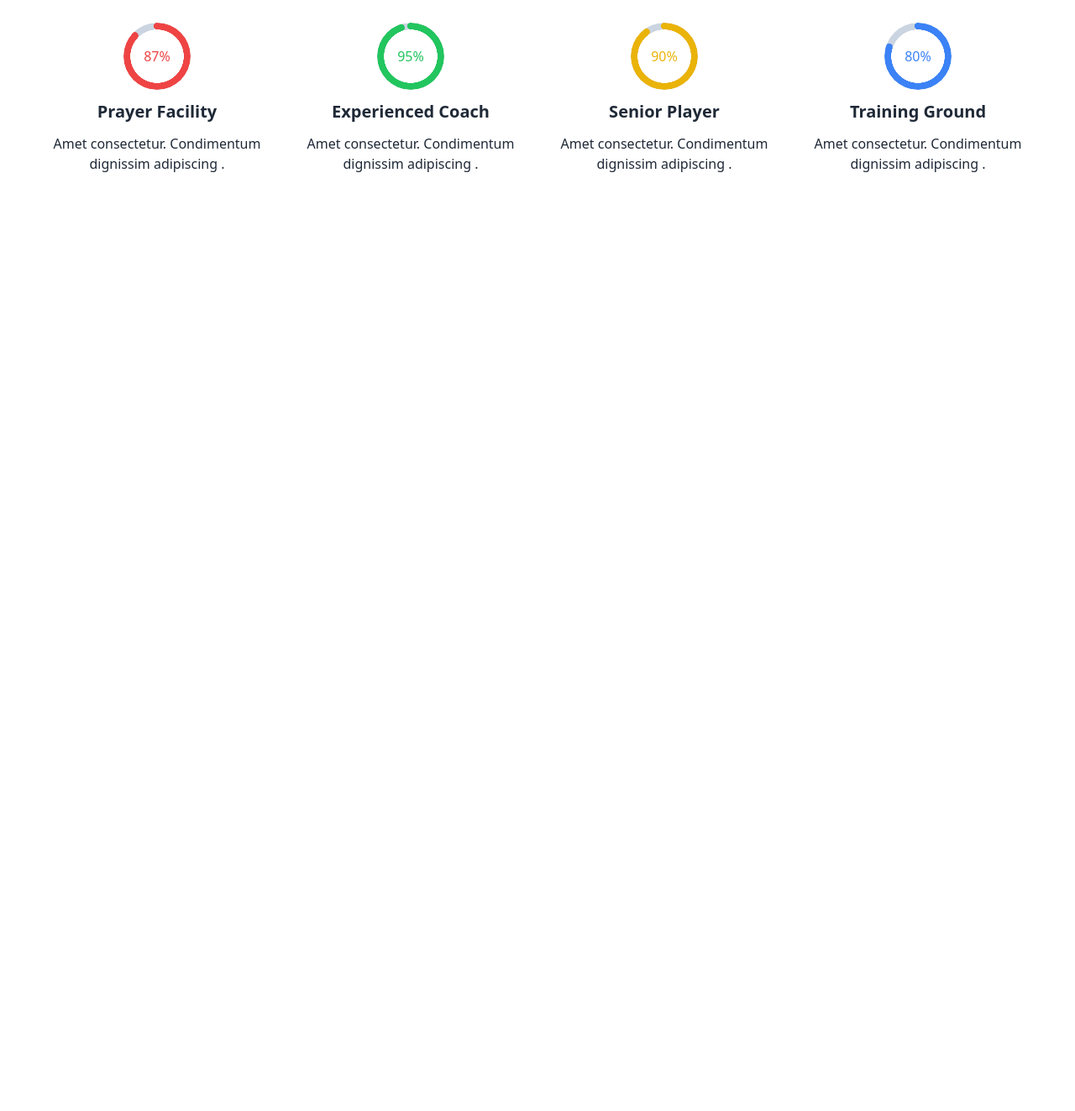
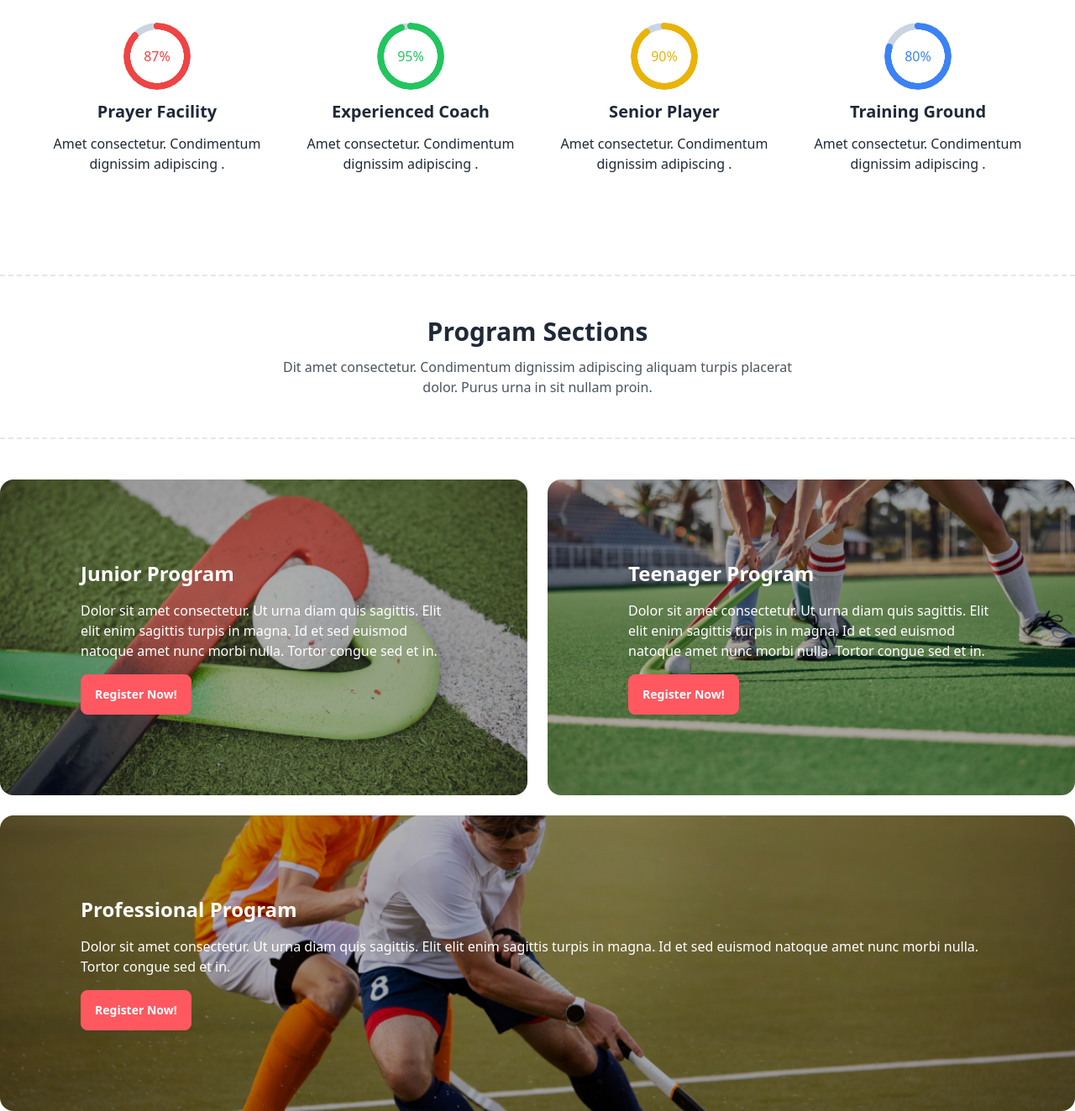
Before and after one commit to ShakirMahmud/B9A3-Hockeys-Practice, a plain HTML site: page index.html in a window 1280 px wide. Shown: the part 1069-2392 px from the top of the page at 84% size. Before the commit the page ends 1348 px from the top, so only its background shows below. Drawn offline with nearby package versions, Linux system fonts and the light colour scheme.

Commit message:
program section done

```diff
--- a/index.html
+++ b/index.html
@@ -7,6 +7,7 @@
     <link href="https://cdn.jsdelivr.net/npm/daisyui@4.12.10/dist/full.min.css" rel="stylesheet" type="text/css" />
     <script src="https://cdn.tailwindcss.com"></script>
     <script src="https://kit.fontawesome.com/93d816695b.js" crossorigin="anonymous"></script>
+    <link rel="stylesheet" href="styles/style.css">
     <title>Hockey</title>
 </head>
 
@@ -55,58 +56,53 @@
 
             <div class="carousel w-full lg:h-[650px] rounded-lg">
                 <div id="slide1" class="carousel-item relative w-full">
-                  <img
-                    src="/Images/1.png"
-                    class="w-full" />
-                  <div class="absolute bottom-6 left-1/3 lg:left-6  flex space-x-3 justify-between">
+                    <img src="Images/1.png" class="w-full" />
+                    <div class="absolute bottom-6 left-1/3 md:left-[43%] lg:left-6  flex space-x-3 justify-between">
                         <a href="#slide4" class="btn btn-circle bg-sky-900 text-white">❮</a>
                         <a href="#slide2" class="btn btn-circle bg-sky-900 text-white">❯</a>
                     </div>
                 </div>
                 <div id="slide2" class="carousel-item relative w-full">
-                  <img
-                  src="/Images/2.png"
-                    class="w-full" />
-                    <div class="absolute bottom-6 left-1/3 lg:left-6  flex space-x-3 justify-between">
+                    <img src="Images/2.png" class="w-full" />
+                    <div class="absolute bottom-6 left-1/3 md:left-[43%] lg:left-6  flex space-x-3 justify-between">
                         <a href="#slide4" class="btn btn-circle bg-sky-900 text-white">❮</a>
                         <a href="#slide2" class="btn btn-circle bg-sky-900 text-white">❯</a>
                     </div>
                 </div>
                 <div id="slide3" class="carousel-item relative w-full">
-                  <img
-                  src="/Images/3.png"
-                    class="w-full" />
-                    <div class="absolute bottom-6 left-1/3 lg:left-6  flex space-x-3 justify-between">
+                    <img src="Images/3.png" class="w-full" />
+                    <div class="absolute bottom-6 left-1/3 md:left-[43%] lg:left-6  flex space-x-3 justify-between">
                         <a href="#slide4" class="btn btn-circle bg-sky-900 text-white">❮</a>
                         <a href="#slide2" class="btn btn-circle bg-sky-900 text-white">❯</a>
                     </div>
                 </div>
                 <div id="slide4" class="carousel-item relative w-full">
-                  <img
-                  src="/Images/4.png"
-                    class="w-full" />
-                    <div class="absolute bottom-6 left-1/3 lg:left-6  flex space-x-3 justify-between">
+                    <img src="Images/4.png" class="w-full" />
+                    <div class="absolute bottom-6 left-1/3 md:left-[43%] lg:left-6  flex space-x-3 justify-between">
                         <a href="#slide4" class="btn btn-circle bg-sky-900 text-white">❮</a>
                         <a href="#slide2" class="btn btn-circle bg-sky-900 text-white">❯</a>
                     </div>
                 </div>
             </div>
-              <div class="lg:absolute  bottom-12 right-12 lg:w-1/3 bg-slate-900 py-12 px-6 text-white space-y-4 rounded-md ">
+            <div
+                class="lg:absolute  bottom-12 right-12 lg:w-1/3 bg-slate-900 py-12 px-6 text-white space-y-4 rounded-md ">
                 <h6 class="text-2xl font-semibold ">Meet all the heroes from the field</h6>
                 <p>
-                    Dit amet consectetur. Condimentum dignissim adipiscing aliquam turpis placerat dolor. Purus urna in sit nullam proin.
+                    Dit amet consectetur. Condimentum dignissim adipiscing aliquam turpis placerat dolor. Purus urna in
+                    sit nullam proin.
                 </p>
             </div>
         </div>
     </header>
-    <main class="container mx-auto">
+    <main class="container px-6 lg:px-0 mx-auto">
         <!-- Stat Section  -->
         <section class="mt-24">
             <!-- title  -->
             <div class="border-y-2 border-dashed py-12 text-center flex flex-col items-center justify-center px-6">
                 <h3 class="text-3xl font-bold mb-3">Professional Hockeys Club</h3>
                 <p class="opacity-80 md:w-1/2 ">
-                    Dit amet consectetur. Condimentum dignissim adipiscing aliquam turpis placerat dolor. Purus urna in sit nullam proin.
+                    Dit amet consectetur. Condimentum dignissim adipiscing aliquam turpis placerat dolor. Purus urna in
+                    sit nullam proin.
                 </p>
             </div>
             <!-- stat  -->
@@ -114,7 +110,8 @@
                 <div class="flex flex-col items-center justify-center py-6 space-y-3">
                     <div class="relative">
                         <div class="z-10 radial-progress text-red-500" style="--value:87;" role="progressbar">87%</div>
-                        <div class="absolute left-0 top-0 text-slate-300  radial-progress text-primary" style="--value:100;" role="progressbar"></div>
+                        <div class="absolute left-0 top-0 text-slate-300  radial-progress text-primary"
+                            style="--value:100;" role="progressbar"></div>
                     </div>
                     <h6 class="text-xl font-semibold">Prayer Facility</h6>
                     <p class="text-center">
@@ -123,8 +120,10 @@
                 </div>
                 <div class="flex flex-col items-center justify-center py-6 space-y-3">
                     <div class="relative">
-                        <div class="z-10 radial-progress text-green-500" style="--value:95;" role="progressbar">95%</div>
-                        <div class="absolute left-0 top-0 text-slate-300  radial-progress text-primary" style="--value:100;" role="progressbar"></div>
+                        <div class="z-10 radial-progress text-green-500" style="--value:95;" role="progressbar">95%
+                        </div>
+                        <div class="absolute left-0 top-0 text-slate-300  radial-progress text-primary"
+                            style="--value:100;" role="progressbar"></div>
                     </div>
                     <h6 class="text-xl font-semibold">Experienced Coach</h6>
                     <p class="text-center">
@@ -133,8 +132,10 @@
                 </div>
                 <div class="flex flex-col items-center justify-center py-6 space-y-3">
                     <div class="relative">
-                        <div class="z-10 radial-progress text-yellow-500" style="--value:90;" role="progressbar">90%</div>
-                        <div class="absolute left-0 top-0 text-slate-300  radial-progress text-primary" style="--value:100;" role="progressbar"></div>
+                        <div class="z-10 radial-progress text-yellow-500" style="--value:90;" role="progressbar">90%
+                        </div>
+                        <div class="absolute left-0 top-0 text-slate-300  radial-progress text-primary"
+                            style="--value:100;" role="progressbar"></div>
                     </div>
                     <h6 class="text-xl font-semibold">Senior Player</h6>
                     <p class="text-center">
@@ -144,7 +145,8 @@
                 <div class="flex flex-col items-center justify-center py-6 space-y-3">
                     <div class="relative">
                         <div class="z-10 radial-progress text-blue-500" style="--value:80;" role="progressbar">80%</div>
-                        <div class="absolute left-0 top-0 text-slate-300  radial-progress text-primary" style="--value:100;" role="progressbar"></div>
+                        <div class="absolute left-0 top-0 text-slate-300  radial-progress text-primary"
+                            style="--value:100;" role="progressbar"></div>
                     </div>
                     <h6 class="text-xl font-semibold">Training Ground</h6>
                     <p class="text-center">
@@ -153,6 +155,53 @@
                 </div>
             </div>
         </section>
+        <!-- program section  -->
+        <section class="mt-24">
+            <!-- title  -->
+            <div class="border-y-2 border-dashed py-12 text-center flex flex-col items-center justify-center ">
+                <h3 class="text-3xl font-bold mb-3">Program Sections</h3>
+                <p class="opacity-80 md:w-1/2 ">
+                    Dit amet consectetur. Condimentum dignissim adipiscing aliquam turpis placerat dolor. Purus urna in
+                    sit nullam proin.
+                </p>
+            </div>
+            <!-- image  -->
+            <div class="mt-12 grid grid-cols-1 lg:grid-cols-2 gap-6">
+                <!-- img1  -->
+                <div class="img1 flex flex-col justify-end items-center p-12 md:p-24 text-white">
+                    <div>
+                        <h5 class="text-2xl font-semibold mb-4">Junior Program</h5>
+                        <p>Dolor sit amet consectetur. Ut urna diam quis sagittis. Elit elit
+                            enim sagittis turpis in magna. Id et sed euismod natoque amet nunc morbi nulla. Tortor
+                            congue sed et in.
+                        </p>
+                        <button class="btn btn-error text-white mt-4">Register Now!</button>
+                    </div>
+                </div>
+                <!-- img2  -->
+                <div class="img2 flex flex-col justify-end items-center p-12 md:p-24 text-white">
+                    <div>
+                        <h5 class="text-2xl font-semibold mb-4">Teenager Program</h5>
+                        <p>Dolor sit amet consectetur. Ut urna diam quis sagittis. Elit elit
+                            enim sagittis turpis in magna. Id et sed euismod natoque amet nunc morbi nulla. Tortor
+                            congue sed et in.
+                        </p>
+                        <button class="btn btn-error text-white mt-4">Register Now!</button>
+                    </div>
+                </div>
+                <!-- img3  -->
+                <div class="img3 flex flex-col justify-end items-start p-12 md:p-24 text-white lg:col-span-2">
+                    <div>
+                        <h5 class="text-2xl font-semibold mb-4">Professional Program</h5>
+                        <p>Dolor sit amet consectetur. Ut urna diam quis sagittis. Elit elit
+                            enim sagittis turpis in magna. Id et sed euismod natoque amet nunc morbi nulla. Tortor
+                            congue sed et in.
+                        </p>
+                        <button class="btn btn-error text-white mt-4">Register Now!</button>
+                    </div>
+                </div>
+            </div>
+        </section>
     </main>
     <footer></footer>
 </body>
--- /dev/null
+++ b/styles/style.css
@@ -0,0 +1,30 @@
+.img1{
+    background-image: linear-gradient(45deg,
+    rgba(0,0,0,0.3),
+    rgba(0,0,0,0.3)),
+    url("../Images/2.png");
+    background-repeat: no-repeat;
+    background-size: cover;
+    background-position: center;
+    border-radius: 16px;
+}
+.img2{
+    background-image: linear-gradient(45deg,
+    rgba(0,0,0,0.3),
+    rgba(0,0,0,0.3)),
+    url("../Images/3.png");
+    background-repeat: no-repeat;
+    background-size: cover;
+    background-position: center;
+    border-radius: 16px;
+}
+.img3{
+    background-image: linear-gradient(45deg,
+    rgba(0,0,0,0.3),
+    rgba(0,0,0,0.3)),
+    url("../Images/4.png");
+    background-repeat: no-repeat;
+    background-size: cover;
+    background-position: center;
+    border-radius: 16px;
+}
```
Lines whose indentation alone changed are shown as unchanged.
